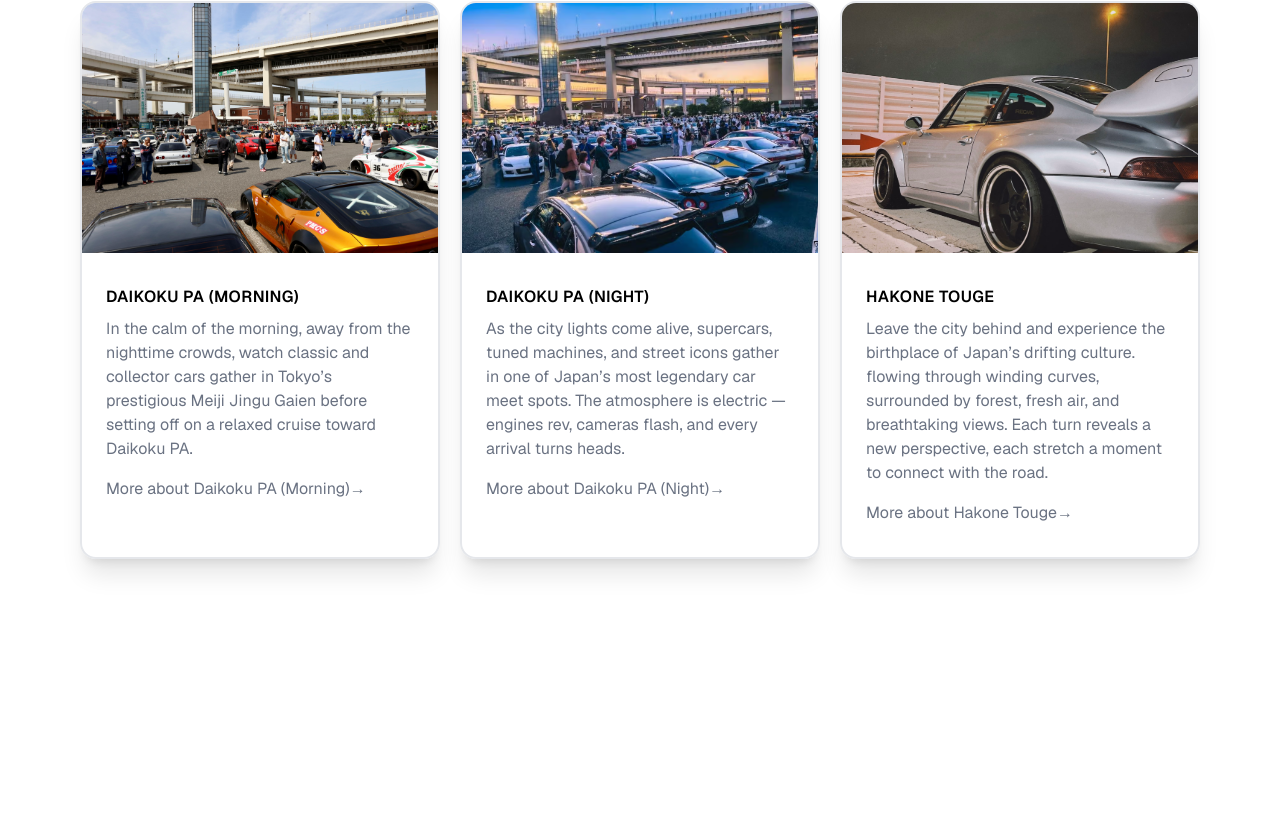
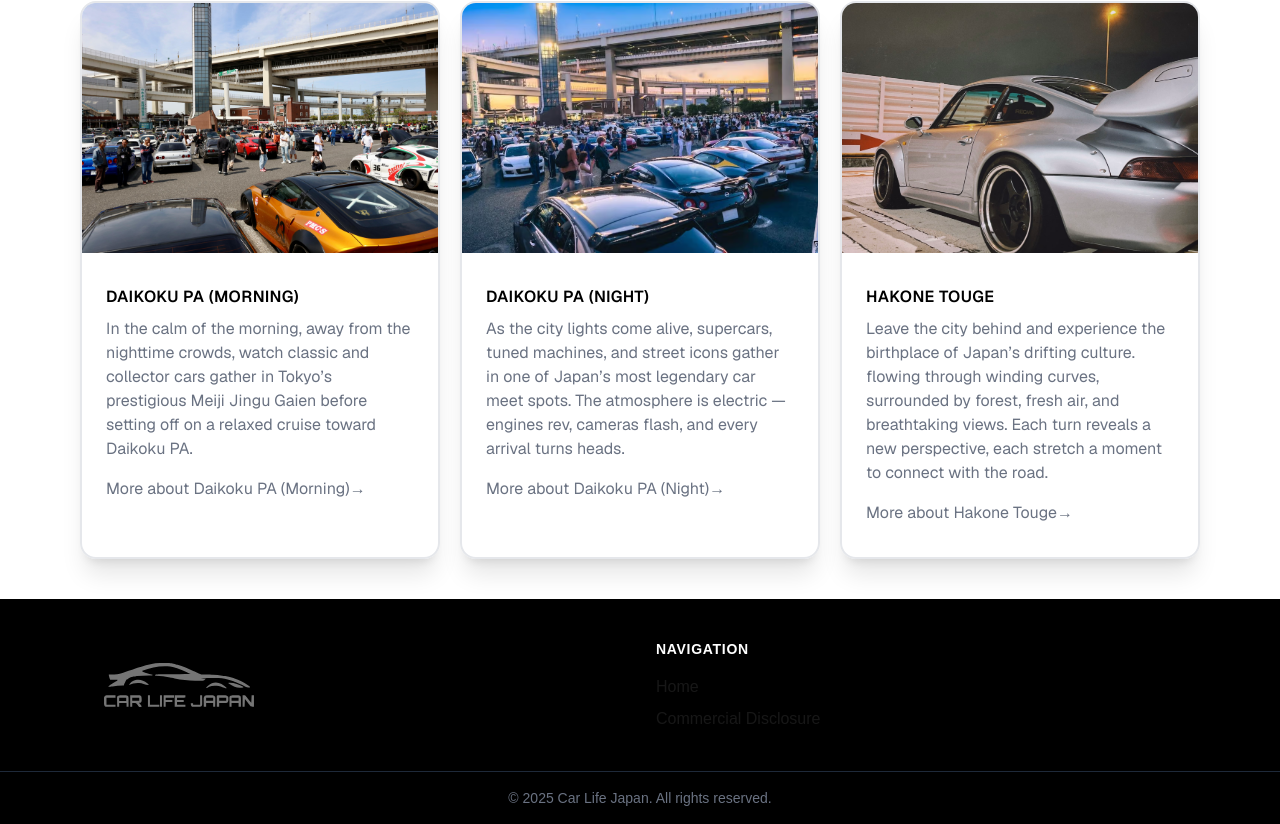
Before and after one commit to zhangzhikaii/daikoku_lp, a Next.js app: page / in a window 1280 px wide. Shown: the part 1460-2284 px from the top of the page. Before the commit the page ends 2059 px from the top, so only its background shows below. Built offline with nearby package versions, Linux system fonts and the light colour scheme.

Commit message:
fix: footer

```diff
--- a/src/app/layout.tsx
+++ b/src/app/layout.tsx
@@ -1,5 +1,6 @@
 import { Geist, Geist_Mono } from "next/font/google";
 import "./globals.css";
+import Footer from "@/components/Footer";
 
 const geistSans = Geist({
   variable: "--font-geist-sans",
@@ -29,6 +30,7 @@ export default function RootLayout({
         className={`${geistSans.variable} ${geistMono.variable} antialiased`}
       >
         {children}
+        <Footer/>
       </body>
     </html>
   );
--- a/src/components/Footer/index.tsx
+++ b/src/components/Footer/index.tsx
@@ -1,14 +1,66 @@
-"use client";
+import Link from "next/link";
+import Image from "next/image";
+import Logo from "../../../public/logo.svg";
 
-import clsx from "clsx";
+export default function Footer() {
+  return (
+    <footer className="bg-black">
+      <div className="max-w-7xl mx-auto px-6 py-10 grid grid-cols-1 md:grid-cols-2 gap-8">
+        {/* Brand */}
+        <div className="flex items-center pl-20">
+                  <Link href="/">
+          <Image
+            src={Logo}
+            alt="Description"
+            width={150}
+            height={150}
+            className="hover:opacity-70 transition text-black"
+          />
+        </Link>
 
-export const Footer: React.FC = () => {
-  return (
-    <div className={clsx("bg-gray-100 p-20 text-black")}>
-      <p>ABC K.K. John Smith</p>
-      <p>**-** 12 Nagatacho, Chiyoda-ku， Tokyo 〒100-6178</p>
-      <p>contact@example.jp</p>
-      <p>John Smith</p>
-    </div>
+        </div>
+
+        {/* Links */}
+        <div>
+          <h3 className="text-sm font-semibold text-white uppercase tracking-wider">
+            Navigation
+          </h3>
+          <ul className="mt-4 space-y-2">
+            <li>
+              <Link href="/" className="hover:text-white transition">
+                Home
+              </Link>
+            </li>
+            <li>
+              <Link href="/commercial-disclosure" className="hover:text-white transition">
+                Commercial Disclosure
+              </Link>
+            </li>
+          </ul>
+        </div>
+
+        {/* Social
+        <div>
+          <h3 className="text-sm font-semibold text-white uppercase tracking-wider">
+            Follow us
+          </h3>
+          <div className="mt-4 flex space-x-4">
+            <a href="#" className="hover:text-white transition">
+              Twitter
+            </a>
+            <a href="#" className="hover:text-white transition">
+              GitHub
+            </a>
+            <a href="#" className="hover:text-white transition">
+              LinkedIn
+            </a>
+          </div>
+        </div> */}
+      </div>
+
+      <div className="border-t border-gray-800 text-center py-4 text-sm text-gray-500">
+        © {new Date().getFullYear()} Car Life Japan. All rights reserved.
+      </div>
+    </footer>
   );
-};
+}
--- a/src/components/Header/index.tsx
+++ b/src/components/Header/index.tsx
@@ -2,7 +2,7 @@
 
 import React, { useEffect, useState } from "react";
 import Image from "next/image";
-import myIcon from "../../../public/logo.svg";
+import Logo from "../../../public/logo.svg";
 import Link from "next/link";
 
 interface HeaderProps {
@@ -47,7 +47,7 @@ const Header: React.FC<HeaderProps> = ({ variant = "default" }) => {
       >
         <Link href="/">
           <Image
-            src={myIcon}
+            src={Logo}
             alt="Description"
             width={100}
             height={100}
```
Also changed, not shown: public/logo.svg.
